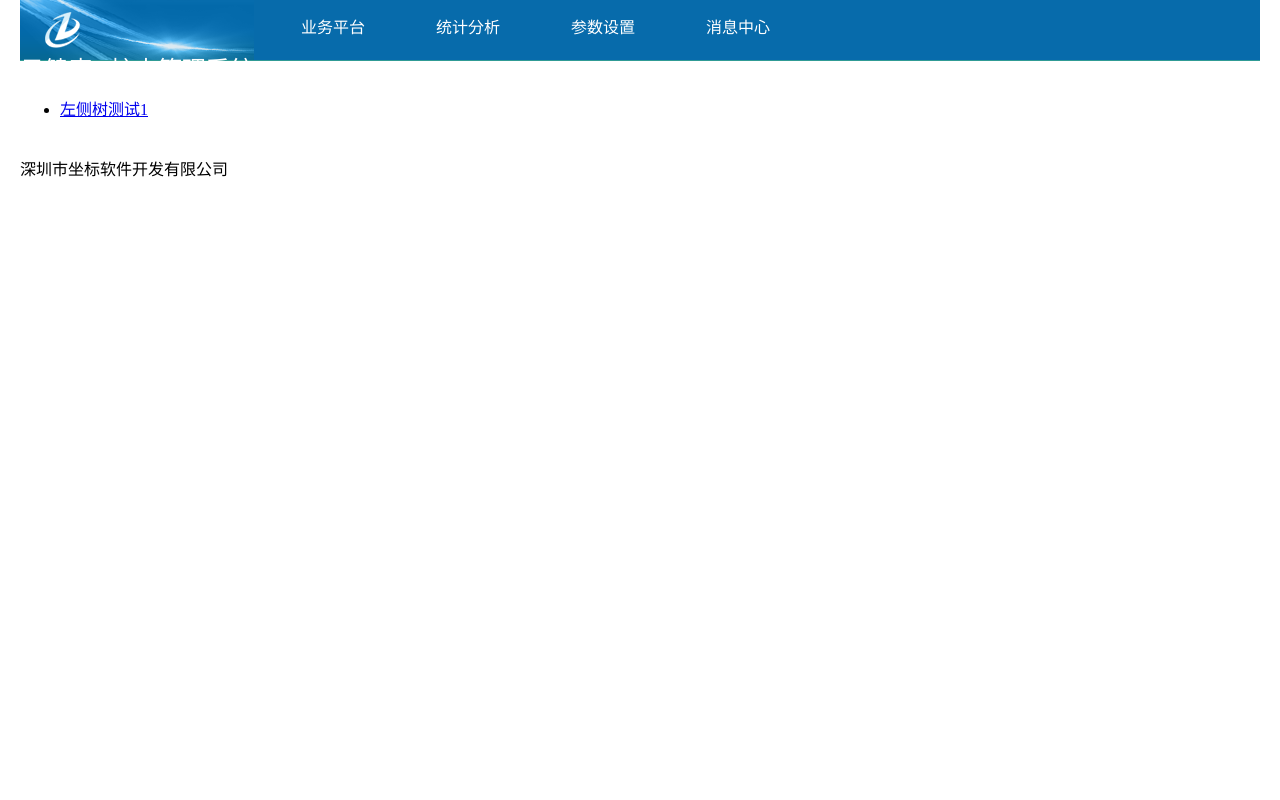
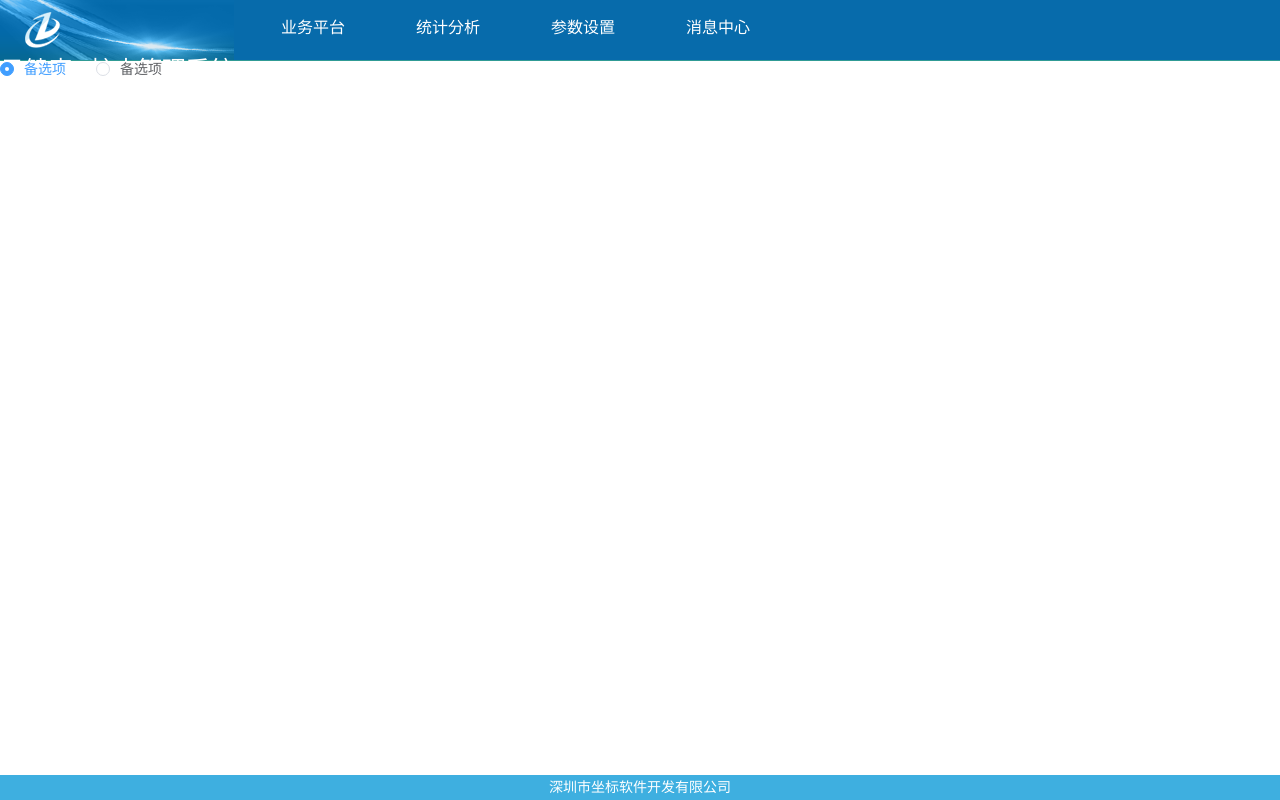
Before and after one commit to cnhis-healthone/cnhis-nurse, a Vue app: page /#/business-platform in a window 1280 px wide. Built offline with nearby package versions, Linux system fonts and the light colour scheme.

Commit message:
Revert "左侧导航"
This reverts commit e37c7a4081112c0d4c76a0057176f43db24402ac.

```diff
--- a/src/components/common/Footer.vue
+++ b/src/components/common/Footer.vue
@@ -1,5 +1,5 @@
 <template>
-  <div class="">
+  <div class="app-footer">
     <div>
       <span>深圳市坐标软件开发有限公司</span>
     </div>
@@ -19,5 +19,15 @@
 </script>
 
 <style scoped>
-
+  .app-footer {
+    width: 100%;
+    text-align: center;
+    background: #3EAFE0;
+    color: #fff;
+    clear: both;
+    font-size: .875rem;
+    line-height: 25px;
+    position: absolute;
+    bottom: 0;
+  }
 </style>
--- a/src/components/common/Header.vue
+++ b/src/components/common/Header.vue
@@ -243,38 +243,4 @@
   .el-header{
     padding:0px 0px;
   }
-  .el-aside {
-    background-color: #D3DCE6;
-    color: #333;
-    text-align: center;
-    line-height: 200px;
-  }
-
-  .el-main {
-    background-color: #E9EEF3;
-    color: #333;
-    text-align: center;
-    line-height: 160px;
-  }
-
-  body > .el-container {
-    margin-bottom: 40px;
-  }
-
-  .el-container:nth-child(5) .el-aside,
-  .el-container:nth-child(6) .el-aside {
-    line-height: 260px;
-  }
-
-  .el-container:nth-child(7) .el-aside {
-    line-height: 320px;
-  }
-
-  .el-header, .el-footer {
-    background-color: #B3C0D1;
-    color: #333;
-    text-align: center;
-    line-height: 60px;
-  }
-
 </style>
--- a/src/router/index.js
+++ b/src/router/index.js
@@ -2,7 +2,6 @@ import Vue from 'vue';
 import Router from 'vue-router';
 
 import BusinessPlatformIndex from '../views/business-platform/Index.vue';
-import contain from '../views/business-platform/text/contain.vue';
 import StatisticalAnalysisIndex from '../views/statistical-analysis/Index.vue';
 import ParameterSettingIndex from '../views/parameter-setting/Index.vue';
 import MessageCenterIndex from '../views/message-center/Index.vue';
@@ -17,14 +16,7 @@ let router = new Router({
     },
     {
       path: '/business-platform',
-      component: BusinessPlatformIndex,
-      children: [
-	      {
-	        path: '/business-platform/text',
-	        left: contain
-
-	      }
-      ]
+      component: BusinessPlatformIndex
     },
     {
       path: '/statistical-analysis',
--- a/src/views/business-platform/Index.vue
+++ b/src/views/business-platform/Index.vue
@@ -1,33 +1,10 @@
 <template class="container">
   <div class="container">
-    <el-container>
-		 <el-header> <Header></Header></el-header>
-		  <el-container>
-		    <el-container>
-		      <el-main>
-		      	<el-row>
-						  <el-col :span="4"><div class="grid-content bg-purple-dark">
-						  	<ul>
-		      				<li>
-		      					 <router-link id="393" to="/business-platform/text" class="button">
-						            <span class="headerbg"></span><span>左侧树测试1</span>
-						          </router-link>
-		      					</li>
-		      		  </ul>
-						    </div></el-col>
-						      <el-col :span="20">
-						      	<router-view name='left'></router-view>
-						        <div class="grid-content bg-purple-dark">
-
-						    </div>
-						  </el-col>
-						</el-row>
-		      	<router-view ></router-view>
-		      </el-main>
-		      <el-footer><Footer></Footer></el-footer>
-		    </el-container>
-		  </el-container>
-		</el-container>
+    <Header></Header>
+    <router-view></router-view>
+    <Footer></Footer>
+	<el-radio v-model="radio" label="1">备选项</el-radio>
+	<el-radio v-model="radio" label="2">备选项</el-radio>
   </div>
 </template>
 
@@ -38,8 +15,7 @@
     const Index = {
       data(){
         return {
-			radio:[1],
-			msg :'ceshi'
+			radio: '1'
 		};
       },
       components: {
@@ -50,15 +26,3 @@
 
     export default Index;
 </script>
-
-<style scoped>
-	.panel-content{
-		width: 20%;
-		display: inline-block;
-	}
-
-	.right-content{
-		width: 60%;
-		display: inline-block;
-	}
-</style>
--- a/src/views/business-platform/text/contain.vue
+++ /dev/null
@@ -1,11 +0,0 @@
-<template>
-	<div class="">
-		测试
-	</div>
-</template>
-
-<script>
-</script>
-
-<style>
-</style>
```
